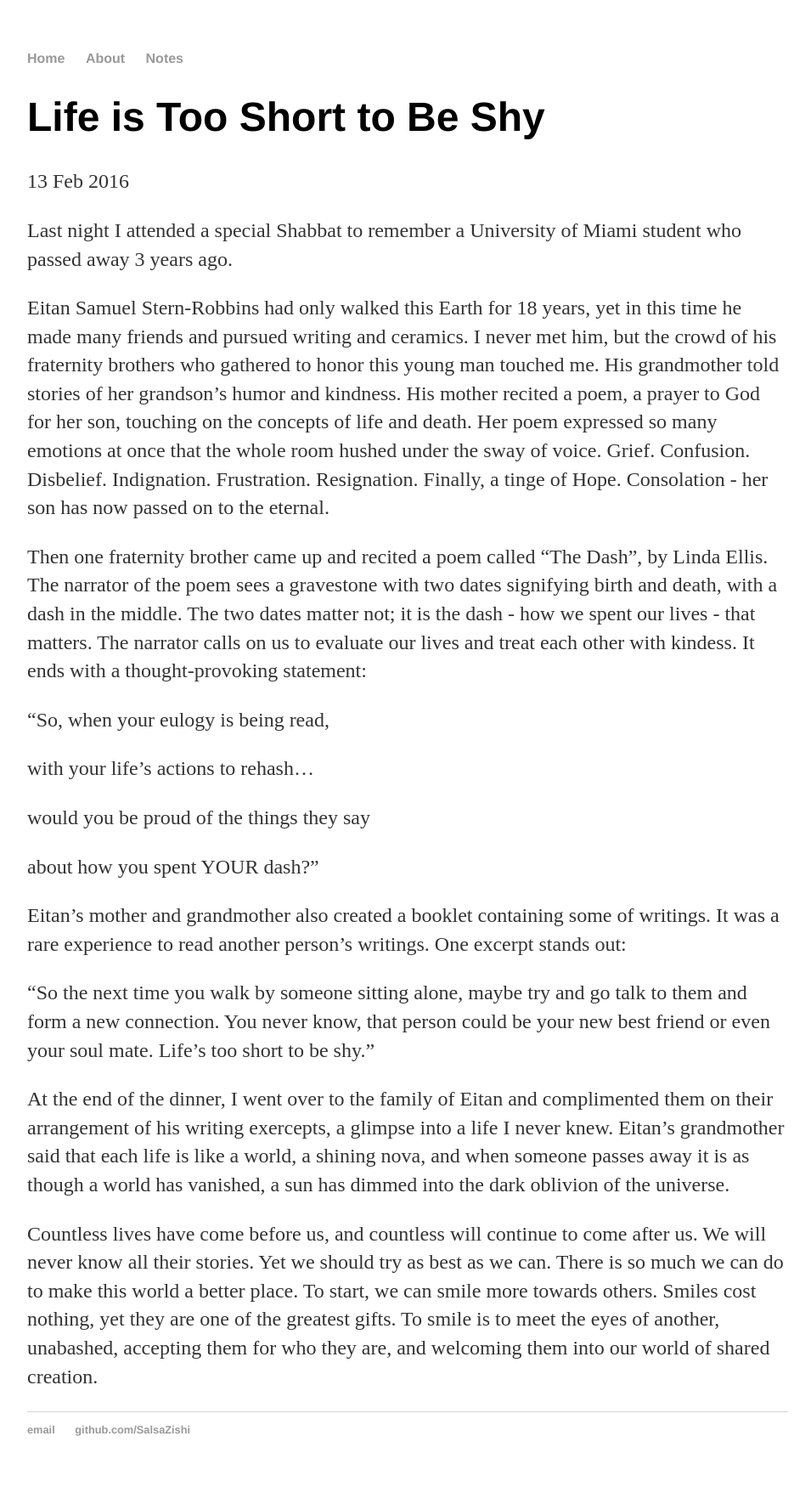
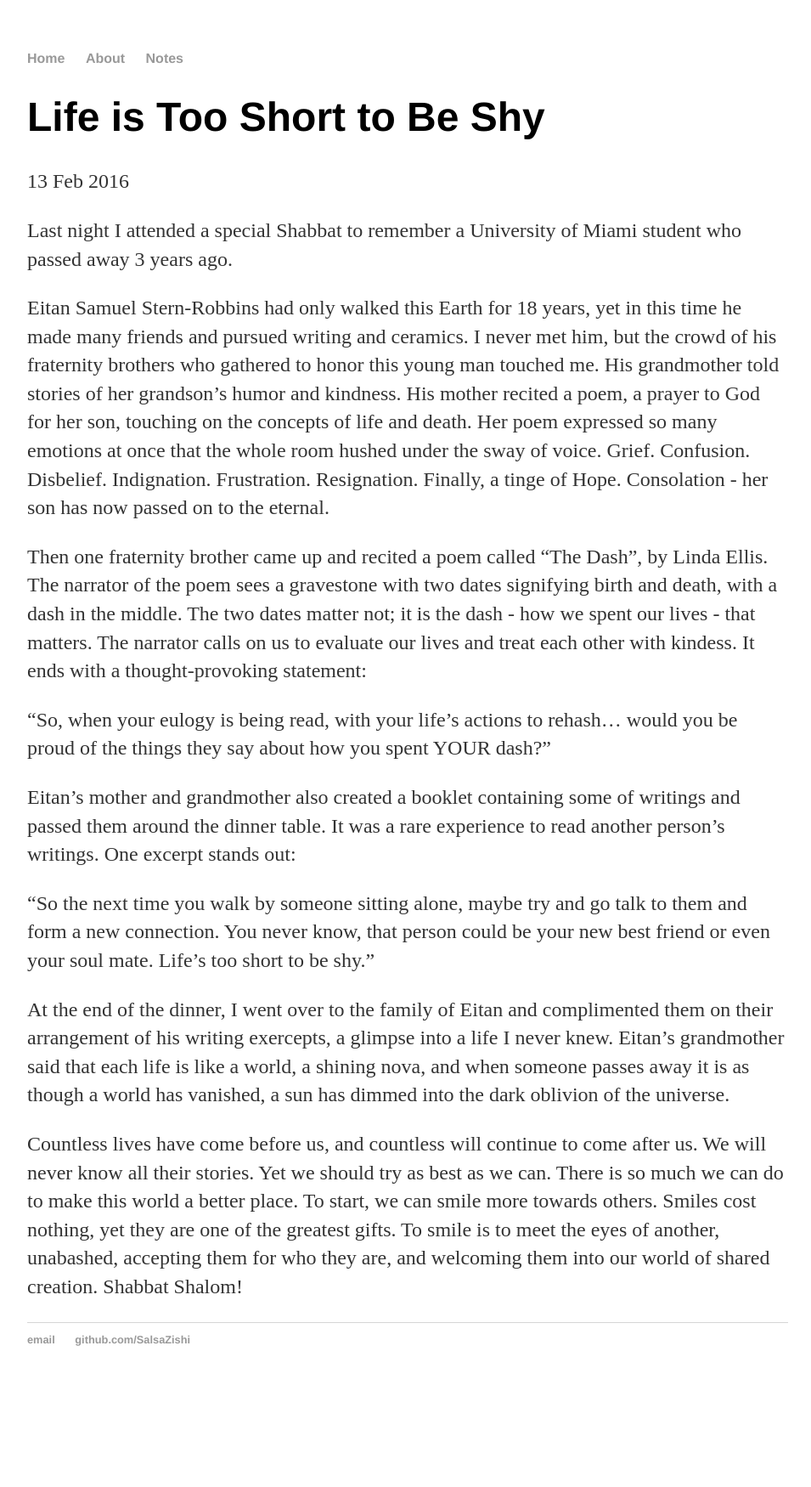
Before and after one commit to SalsaZishi/justanothercsguy.github.io, a Jekyll site: the page built from _posts/2016-02-13-zishi-wu-site-launched.md, in a window 1280 px wide. Shown: the whole page at 85% size, without its empty margins (160-1115 px from the left). Built offline with Jekyll 4.4.1, drawn with Linux system fonts in a browser that asks for light colours; after the commit the page ends 1644 px from its top, so only the background shows below that.

Commit message:
Update 2016-02-13-zishi-wu-site-launched.md

```diff
--- a/_posts/2016-02-13-zishi-wu-site-launched.md
+++ b/_posts/2016-02-13-zishi-wu-site-launched.md
@@ -17,15 +17,13 @@ it is the dash - how we spent our lives - that matters. The narrator calls on us
 each other with kindess. It ends with a thought-provoking statement:
 
 "So, when your eulogy is being read,
-
- with your life’s actions to rehash…
-
+ with your life’s actions to rehash...
  would you be proud of the things they say
-
  about how you spent YOUR dash?"
 
-Eitan's mother and grandmother also created a booklet containing some of writings. It was a rare experience to read
-another person's writings. One excerpt stands out:
+
+Eitan's mother and grandmother also created a booklet containing some of writings and passed them around the
+dinner table. It was a rare experience to read another person's writings. One excerpt stands out:
 
 "So the next time you walk by someone sitting alone, maybe try and go talk to them and form a new connection.
  You never know, that person could be your new best friend or even your soul mate. Life's too short to be shy."
@@ -39,4 +37,4 @@ Countless lives have come before us, and countless will continue to come after u
 stories. Yet we should try as best as we can. There is so much we can do to make this world a better place.
 To start, we can smile more towards others. Smiles cost nothing, yet they are one of the greatest gifts. To smile
 is to meet the eyes of another, unabashed, accepting them for who they are, and welcoming them into our world
-of shared creation.
+of shared creation. Shabbat Shalom!
```
